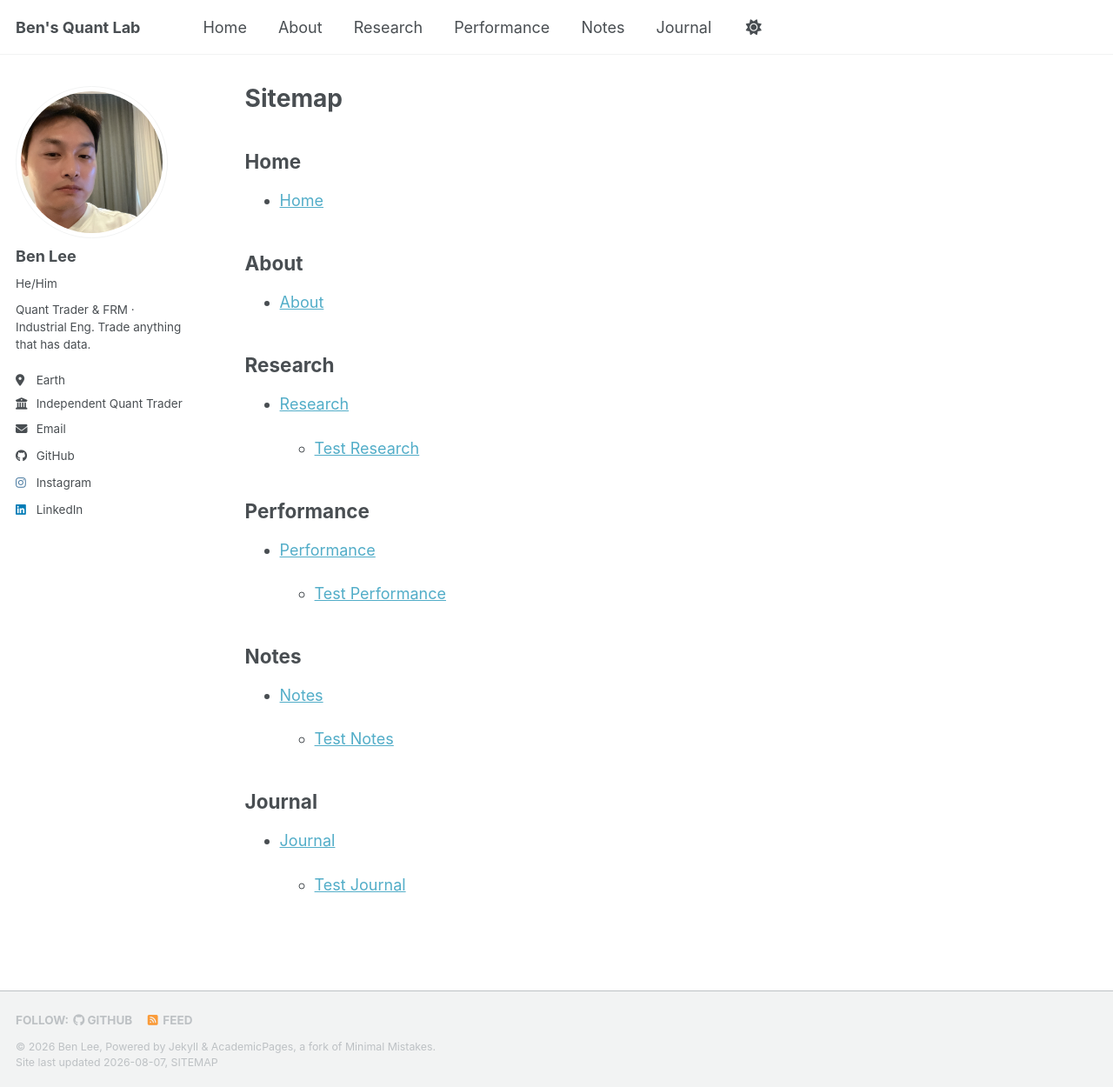
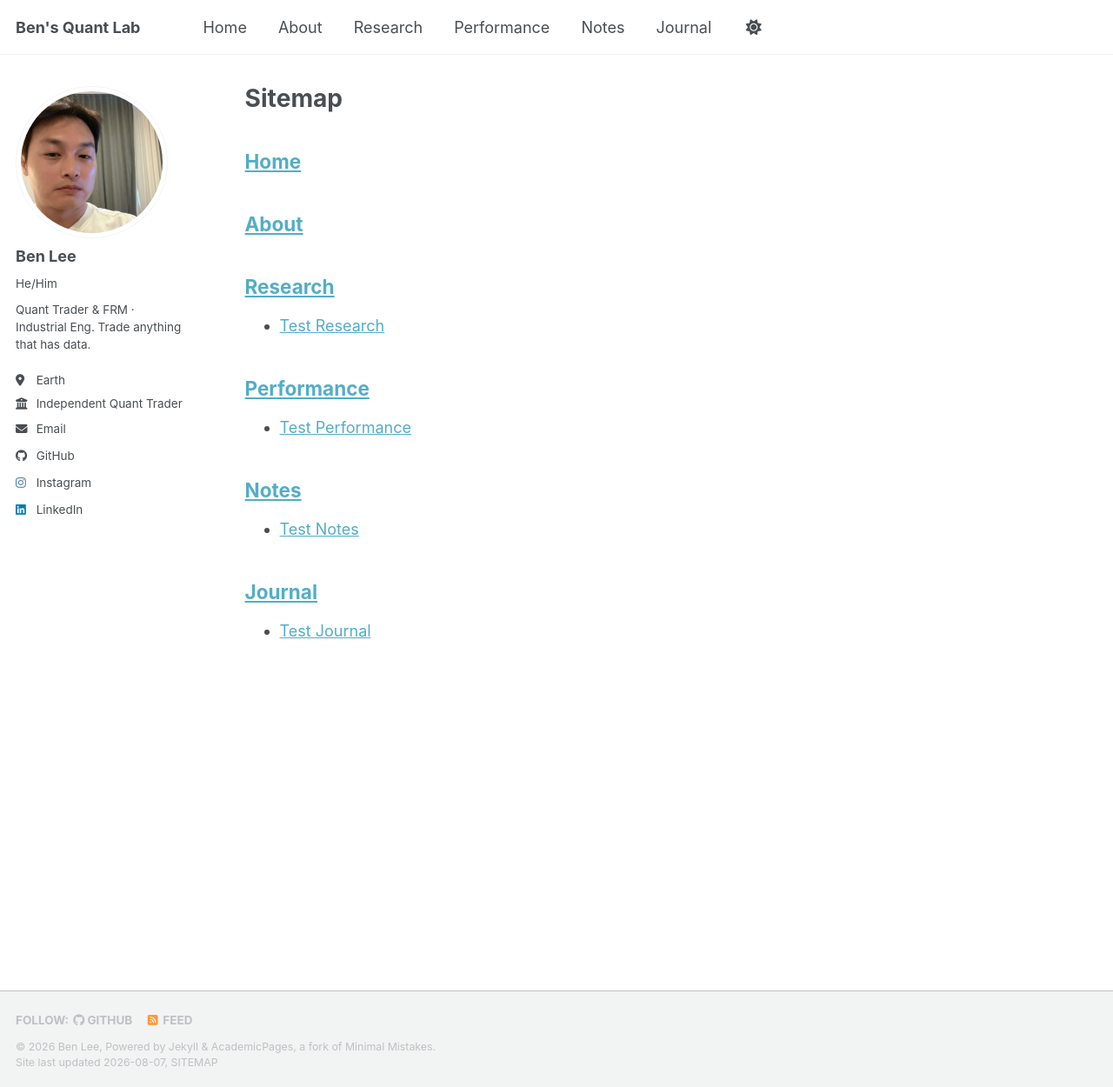
Before and after one commit to leebh1119/leebh1119.github.io, a Jekyll site: the page built from _pages/sitemap.md, in a window 1280 px wide and 1250 px high. Shown: the whole window at 87% size. Built offline with Jekyll 4.4.1, drawn with Linux system fonts in a browser that asks for light colours; a style sheet for code colours, icons or effects is not loaded.

Commit message:
Updated sitemap

```diff
--- a/_pages/sitemap.md
+++ b/_pages/sitemap.md
@@ -7,50 +7,41 @@ author_profile: true
 
 {% include base_path %}
 
-## Home
+## [Home]({{ base_path }}/)
 
-- [Home]({{ base_path }}/)
+## [About]({{ base_path }}/about/)
 
-## About
-
-- [About]({{ base_path }}/about/)
-
-## Research
-
-- [Research]({{ base_path }}/research/)
+## [Research]({{ base_path }}/research/)
 
 {% assign research_posts = site.research | sort: "date" | reverse %}
 
 {% for post in research_posts %}
-  - [{{ post.title }}]({{ base_path }}{{ post.url }})
+- [{{ post.title }}]({{ base_path }}{{ post.url }})
 {% endfor %}
 
-## Performance
 
-- [Performance]({{ base_path }}/performance/)
+## [Performance]({{ base_path }}/performance/)
 
 {% assign performance_posts = site.performance | sort: "date" | reverse %}
 
 {% for post in performance_posts %}
-  - [{{ post.title }}]({{ base_path }}{{ post.url }})
+- [{{ post.title }}]({{ base_path }}{{ post.url }})
 {% endfor %}
 
-## Notes
 
-- [Notes]({{ base_path }}/notes/)
+## [Notes]({{ base_path }}/notes/)
 
 {% assign notes_posts = site.notes | sort: "date" | reverse %}
 
 {% for post in notes_posts %}
-  - [{{ post.title }}]({{ base_path }}{{ post.url }})
+- [{{ post.title }}]({{ base_path }}{{ post.url }})
 {% endfor %}
 
-## Journal
 
-- [Journal]({{ base_path }}/journal/)
+## [Journal]({{ base_path }}/journal/)
 
 {% assign journal_posts = site.journal | sort: "date" | reverse %}
 
 {% for post in journal_posts %}
-  - [{{ post.title }}]({{ base_path }}{{ post.url }})
+- [{{ post.title }}]({{ base_path }}{{ post.url }})
 {% endfor %}
```
